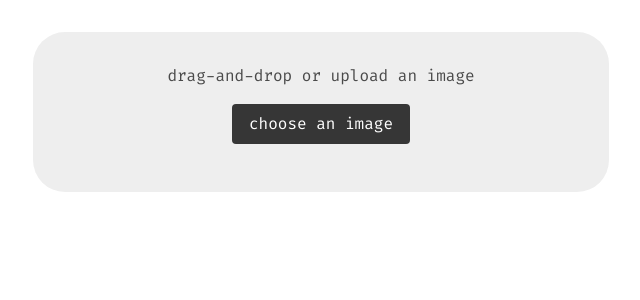
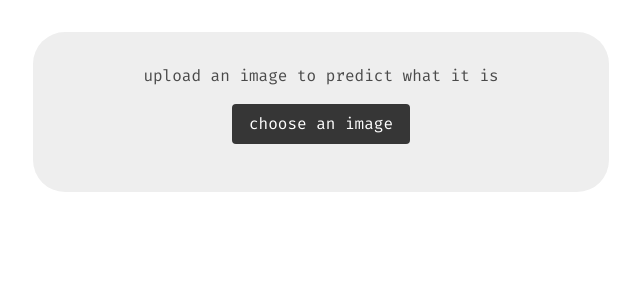
Before and after one commit to shoumikdey/brute-force, a Flask app: page / in a window 1280 px wide. Shown: the part 161-461 px from the top of the page, without its empty margins (319-959 px from the left). Run offline with Flask 2, Linux system fonts and the light colour scheme; some libraries are stand-ins or nearby versions.

Commit message:
cleared last prediction when predicting next image

```diff
--- a/templates/index.html
+++ b/templates/index.html
@@ -91,7 +91,7 @@
         <div class="upload-div">
           <div class=" upload-text has-text-centered">
             <div class="upload-helper-text" id="prediction-placeholder">
-              drag-and-drop or upload an image
+              upload an image to predict what it is
             </div>
             <div class="upload-btn file is-dark">
               <label class="file-label">
@@ -136,6 +136,7 @@
 
       imagefile.onchange = (event) => {
         loadFile(event);
+        predHolder.innerText = 'upload an image to predict what it is';
         fileChooser.innerText = 'working';
         const formData = new FormData();
         formData.append('file', imagefile.files[0]);
@@ -146,11 +147,11 @@
             }
           })
           .then(res => {
-            predHolder.innerHTML = 'prediction: ' + res.data;
+            predHolder.innerHTML = 'prediction: ' + res.data + '<br />upload an image to predict what it is';
             fileChooser.innerText = 'choose an image';
           })
           .catch(err => {
-            predHolder.innerHTML = 'an error occured :(';
+            predHolder.innerHTML = 'an error occured :(<br />upload an image to predict what it is';
             fileChooser.innerText = 'choose an image';
           });
       };
```
